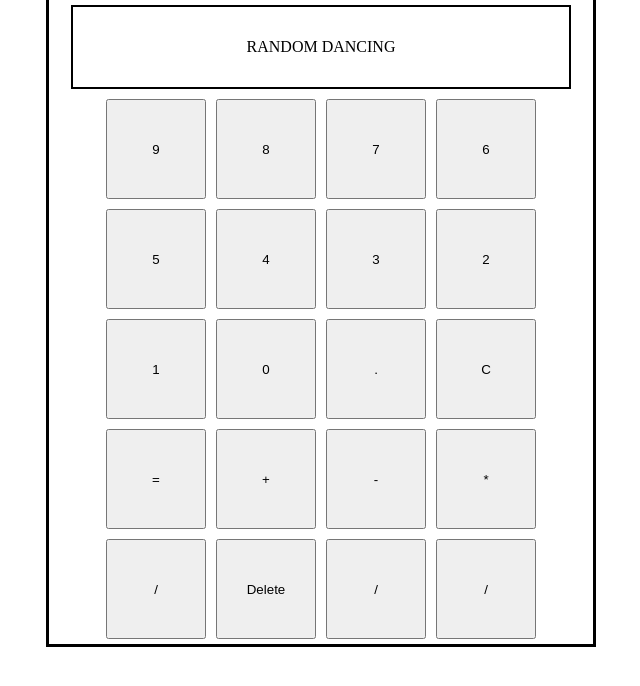
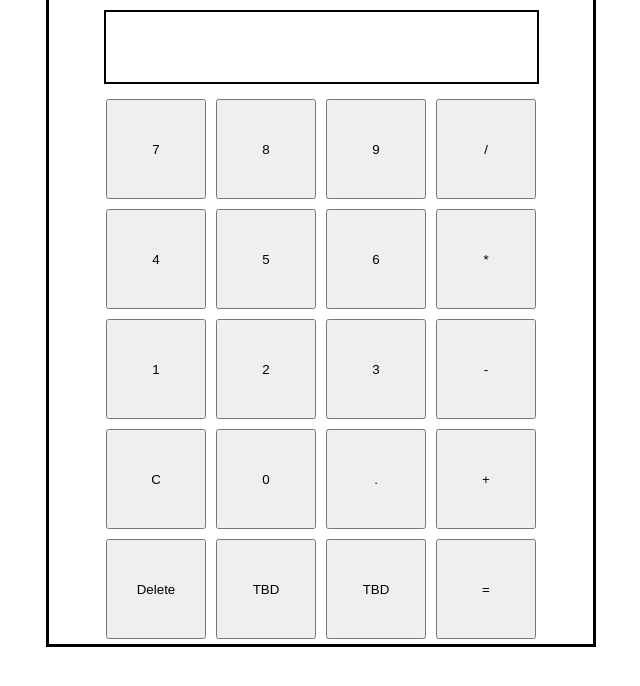
Before and after one commit to Fico27/Calculator, a plain HTML site: page index.html in a window 1280 px wide. Shown: the part 40-726 px from the top of the page, without its empty margins (319-959 px from the left). Drawn offline with Linux system fonts and the light colour scheme.

Commit message:
fixed button order and added in smaller styling changes to make screens and button match width.

```diff
--- a/index.html
+++ b/index.html
@@ -13,34 +13,34 @@
     <h1>Oh my God :(</h1>
 
     <div class="calculator">
-        <div class="screen">RANDOM DANCING</div>
+        <div class="screen"></div>
 
 
         <div class="numpad">
+            <button>7</button>
+            <button>8</button>
             <button>9</button>
-            <button>8</button>
-            <button>7</button>
+            <button>/</button>
+
+            <button>4</button>
+            <button>5</button>
             <button>6</button>
-
-            <button>5</button>
-            <button>4</button>
-            <button>3</button>
-            <button>2</button>
+            <button>*</button>
 
             <button>1</button>
+            <button>2</button>
+            <button>3</button>
+            <button>-</button>
+
+            <button>C</button>
             <button>0</button>
             <button>.</button>
-            <button>C</button>
+            <button>+</button>
 
+            <button>Delete</button>
+            <button>TBD</button>
+            <button>TBD</button>
             <button>=</button>
-            <button>+</button>
-            <button>-</button>
-            <button>*</button>
-
-            <button>/</button>
-            <button>Delete</button>
-            <button>/</button>
-            <button>/</button>
 
         </div>
     </div>
--- a/style.css
+++ b/style.css
@@ -21,12 +21,12 @@ body {
 
 .screen{
     display: flex;
-    width: 500px;
+    width: 435px;
     height: 200px;
     border: 2px solid black;
     justify-content: center;
     align-items: center;
-    margin: 5px 0;
+    margin: 10px 0;
 }
 
 .numpad {
```
